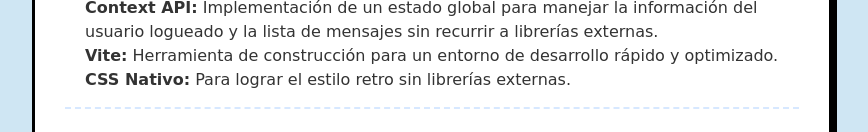
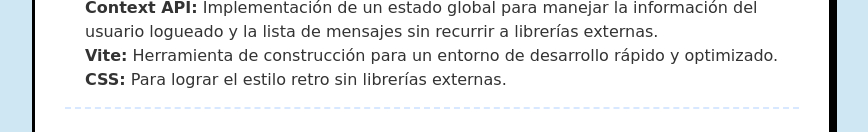
Before and after one commit to laresrocio/tp-final-frontend-999200928, a React (Vite) app: page /about in a window 1280 px wide. Shown: the part 820-952 px from the top of the page, without its empty margins (208-1076 px from the left). Built offline with nearby package versions, Linux system fonts and the light colour scheme.

Commit message:
Add: archivo readme.md y su contenido

```diff
--- a/src/views/About.jsx
+++ b/src/views/About.jsx
@@ -26,7 +26,7 @@
             <li><strong>React Router:</strong> Gestión de rutas dinámicas, permitiendo separar las vistas públicas (Login/Regiser/About) de las privadas (Home).</li>
             <li><strong>Context API:</strong> Implementación de un estado global para manejar la información del usuario logueado y la lista de mensajes sin recurrir a librerías externas.</li>
             <li><strong>Vite:</strong> Herramienta de construcción para un entorno de desarrollo rápido y optimizado.</li>
-            <li><strong>CSS Nativo:</strong> Para lograr el estilo retro sin librerías externas.</li>
+            <li><strong>CSS:</strong> Para lograr el estilo retro sin librerías externas.</li>
           </ul>
         </article>
         <article>
```
Also changed, not shown: 1 other file (tests, documents, lock files or other folders).
